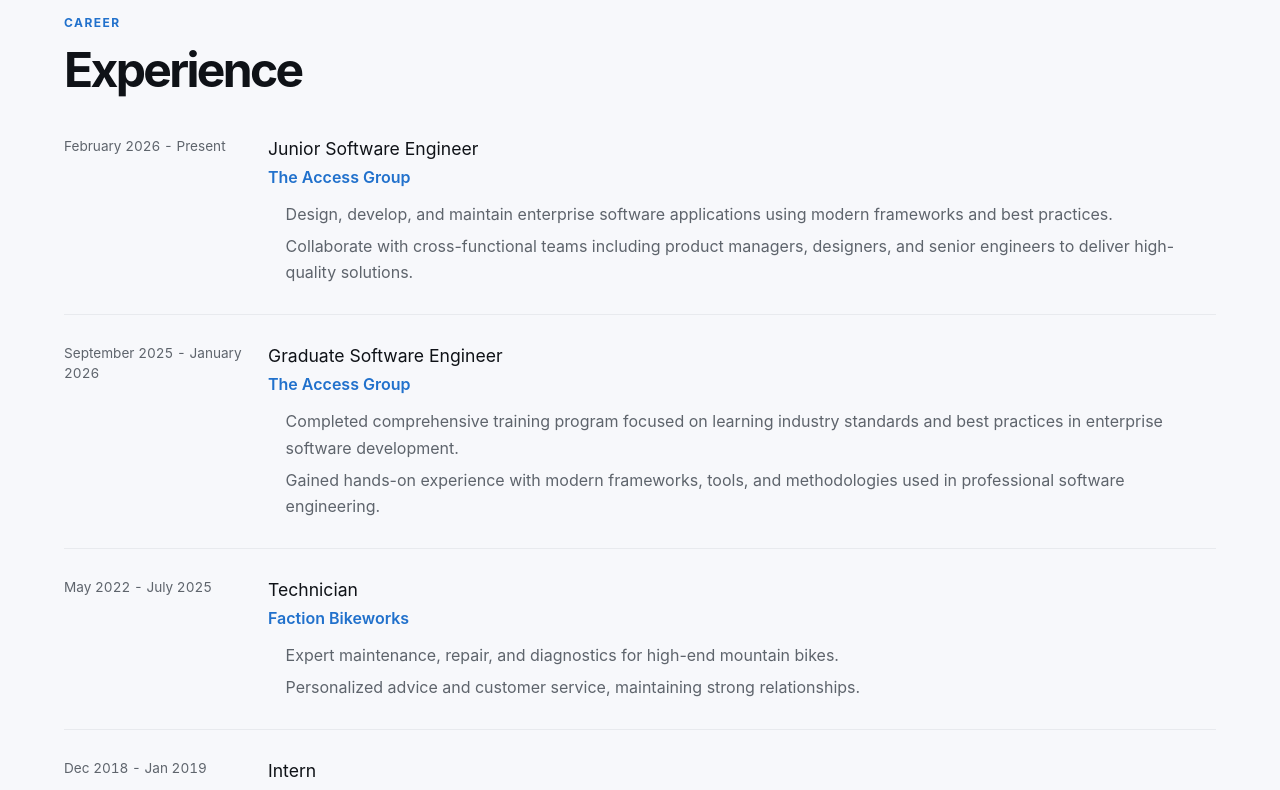
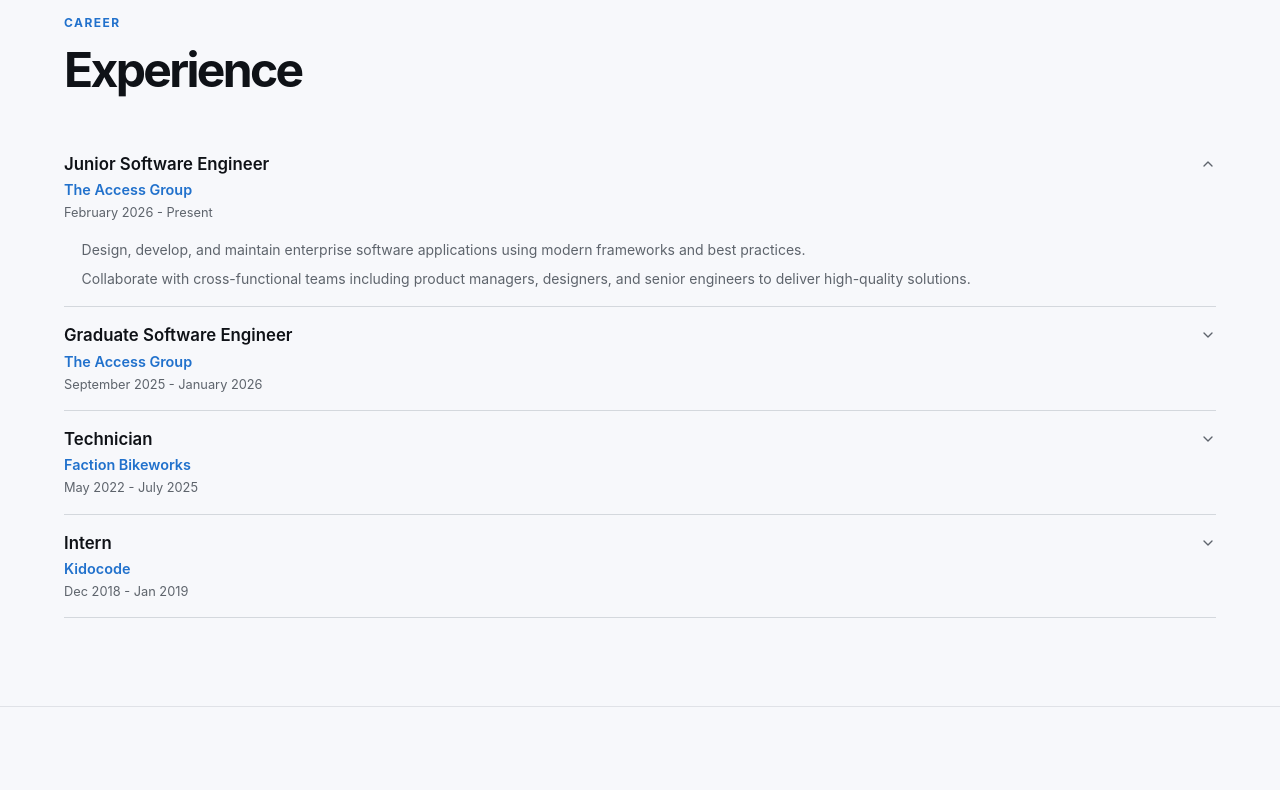
Before and after one commit to JunKit2003/PortfolioWebsite, a React (Vite) app in the folder frontend/: page / in a window 1280 px wide. Shown: the part 3300-4090 px from the top of the page. Built offline with nearby package versions, Linux system fonts and the light colour scheme.

Commit message:
feat: add experience accordion

```diff
--- a/frontend/src/components/ExperienceSection.tsx
+++ b/frontend/src/components/ExperienceSection.tsx
@@ -1,4 +1,10 @@
 import { SectionHeading } from "@/components/SectionHeading"
+import {
+  Accordion,
+  AccordionContent,
+  AccordionItem,
+  AccordionTrigger,
+} from "@/components/ui/accordion"
 import { experience } from "@/data/portfolio"
 
 export function ExperienceSection() {
@@ -6,24 +12,31 @@ export function ExperienceSection() {
     <section className="page-section" data-reveal id="experience">
       <div className="content-container">
         <SectionHeading eyebrow="Career" title="Experience" />
-        <ol className="timeline">
-          {experience.map((entry) => (
-            <li className="timeline-item" key={`${entry.role}-${entry.period}`}>
-              <div className="timeline-meta">
-                <p className="timeline-period">{entry.period}</p>
-              </div>
-              <div className="timeline-body">
-                <h3>{entry.role}</h3>
-                <p className="timeline-company">{entry.company}</p>
+        <Accordion
+          className="experience-accordion"
+          collapsible
+          defaultValue="experience-0"
+          type="single"
+        >
+          {experience.map((entry, index) => (
+            <AccordionItem key={`${entry.role}-${entry.period}`} value={`experience-${index}`}>
+              <AccordionTrigger>
+                <span className="experience-trigger">
+                  <span className="experience-role">{entry.role}</span>
+                  <span className="experience-company">{entry.company}</span>
+                  <span className="experience-period">{entry.period}</span>
+                </span>
+              </AccordionTrigger>
+              <AccordionContent>
                 <ul className="timeline-bullets">
                   {entry.bullets.map((bullet) => (
                     <li key={bullet}>{bullet}</li>
                   ))}
                 </ul>
-              </div>
-            </li>
+              </AccordionContent>
+            </AccordionItem>
           ))}
-        </ol>
+        </Accordion>
       </div>
     </section>
   )
--- /dev/null
+++ b/frontend/src/components/ui/accordion.tsx
@@ -0,0 +1,65 @@
+import * as React from "react"
+import { Accordion as AccordionPrimitive } from "radix-ui"
+import { ChevronDown } from "lucide-react"
+
+import { cn } from "@/lib/utils"
+
+function Accordion({ ...props }: React.ComponentProps<typeof AccordionPrimitive.Root>) {
+  return <AccordionPrimitive.Root data-slot="accordion" {...props} />
+}
+
+function AccordionItem({
+  className,
+  ...props
+}: React.ComponentProps<typeof AccordionPrimitive.Item>) {
+  return (
+    <AccordionPrimitive.Item
+      data-slot="accordion-item"
+      className={cn("border-b border-border", className)}
+      {...props}
+    />
+  )
+}
+
+function AccordionTrigger({
+  className,
+  children,
+  ...props
+}: React.ComponentProps<typeof AccordionPrimitive.Trigger>) {
+  return (
+    <AccordionPrimitive.Header className="flex">
+      <AccordionPrimitive.Trigger
+        data-slot="accordion-trigger"
+        className={cn(
+          "flex flex-1 items-start justify-between gap-4 py-4 text-left transition-colors hover:text-primary focus-visible:outline-none focus-visible:ring-[3px] focus-visible:ring-ring/50 [&[data-state=open]>svg]:rotate-180",
+          className,
+        )}
+        {...props}
+      >
+        {children}
+        <ChevronDown
+          aria-hidden="true"
+          className="pointer-events-none mt-1 size-4 shrink-0 text-muted-foreground transition-transform duration-200"
+        />
+      </AccordionPrimitive.Trigger>
+    </AccordionPrimitive.Header>
+  )
+}
+
+function AccordionContent({
+  className,
+  children,
+  ...props
+}: React.ComponentProps<typeof AccordionPrimitive.Content>) {
+  return (
+    <AccordionPrimitive.Content
+      data-slot="accordion-content"
+      className="overflow-hidden text-sm data-[state=closed]:animate-accordion-up data-[state=open]:animate-accordion-down"
+      {...props}
+    >
+      <div className={cn("pt-0 pb-4", className)}>{children}</div>
+    </AccordionPrimitive.Content>
+  )
+}
+
+export { Accordion, AccordionItem, AccordionTrigger, AccordionContent }
--- a/frontend/src/index.css
+++ b/frontend/src/index.css
@@ -77,6 +77,29 @@ html.light {
   --radius-md: calc(var(--radius) - 2px);
   --radius-lg: var(--radius);
   --radius-xl: calc(var(--radius) + 4px);
+}
+
+@theme {
+  --animate-accordion-down: accordion-down 200ms ease-out;
+  --animate-accordion-up: accordion-up 200ms ease-out;
+}
+
+@keyframes accordion-down {
+  from {
+    height: 0;
+  }
+  to {
+    height: var(--radix-accordion-content-height);
+  }
+}
+
+@keyframes accordion-up {
+  from {
+    height: var(--radix-accordion-content-height);
+  }
+  to {
+    height: 0;
+  }
 }
 
 @layer base {
@@ -411,45 +434,6 @@ html.light {
   font-size: 0.85rem;
 }
 
-.timeline {
-  display: grid;
-  gap: 1.75rem;
-  margin: 2.5rem 0 0;
-  padding: 0;
-  list-style: none;
-}
-
-.timeline-item {
-  display: grid;
-  grid-template-columns: minmax(8rem, 12rem) 1fr;
-  gap: 0.75rem;
-  padding-top: 1.75rem;
-  border-top: 1px solid color-mix(in oklch, var(--border) 45%, transparent);
-}
-
-.timeline-item:first-child {
-  padding-top: 0;
-  border-top: 0;
-}
-
-.timeline-period {
-  margin: 0;
-  color: var(--muted-foreground);
-  font-size: 0.85rem;
-  font-variant-numeric: tabular-nums;
-}
-
-.timeline-body h3 {
-  margin: 0;
-  font-size: 1.1rem;
-}
-
-.timeline-company {
-  margin: 0.2rem 0 0;
-  color: var(--primary);
-  font-weight: 600;
-}
-
 .timeline-bullets {
   display: grid;
   gap: 0.35rem;
@@ -517,11 +501,6 @@ html.light {
 }
 
 @media (max-width: 50rem) {
-  .timeline-item {
-    grid-template-columns: 1fr;
-    gap: 0.35rem;
-  }
-
   .connect-card {
     align-items: flex-start;
     flex-direction: column;
@@ -643,3 +622,32 @@ html.light {
 .project-card:focus-within .project-media img {
   transform: scale(1.04);
 }
+
+.experience-accordion {
+  margin-top: 2.5rem;
+}
+
+.experience-trigger {
+  display: grid;
+  gap: 0.15rem;
+}
+
+.experience-role {
+  font-size: 1.05rem;
+  font-weight: 600;
+}
+
+.experience-company {
+  color: var(--primary);
+  font-size: 0.9rem;
+  font-weight: 600;
+}
+
+.experience-period {
+  color: var(--muted-foreground);
+  font-size: 0.8rem;
+}
+
+.experience-accordion [data-slot="accordion-content"] .timeline-bullets {
+  margin-top: 0;
+}
```
